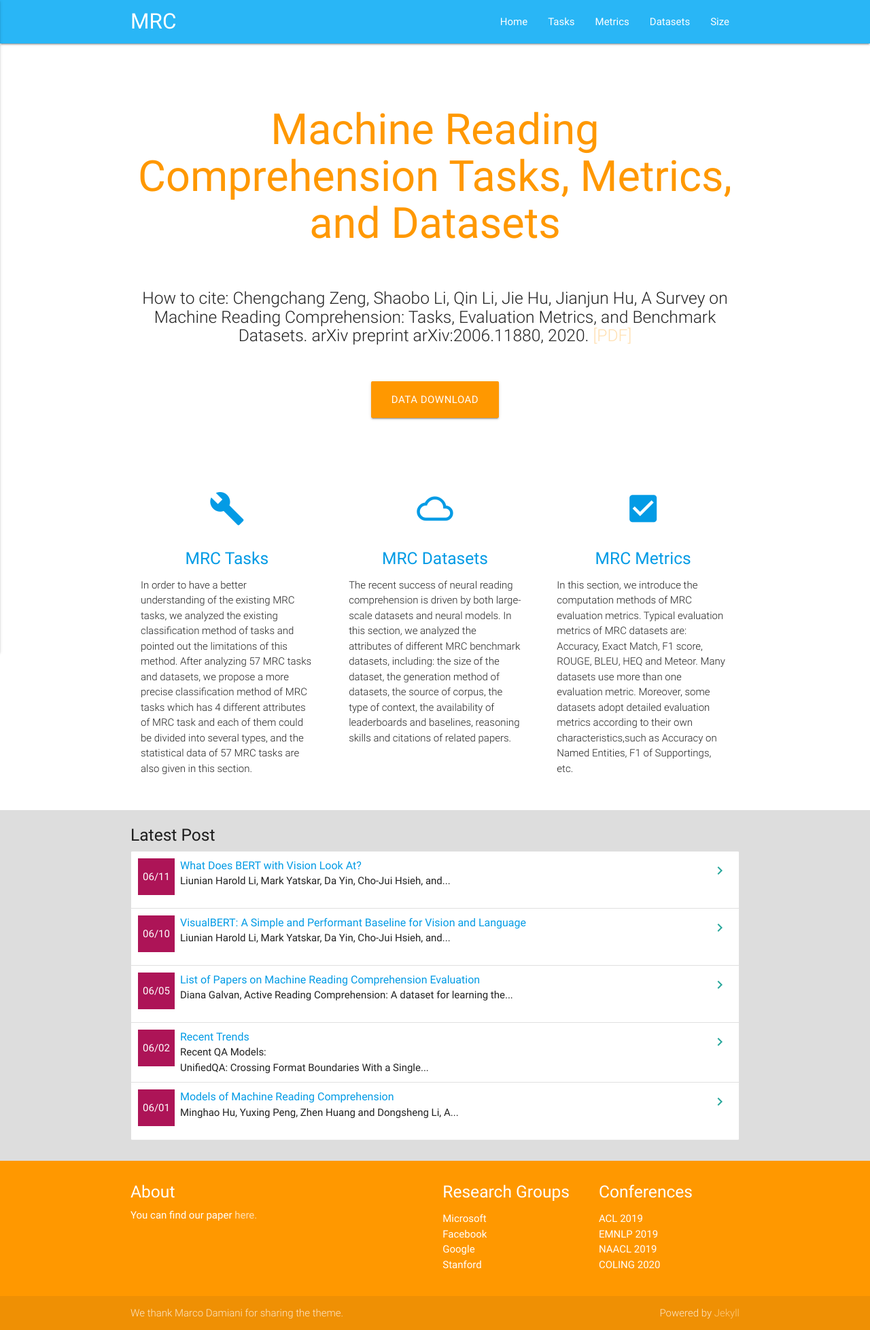
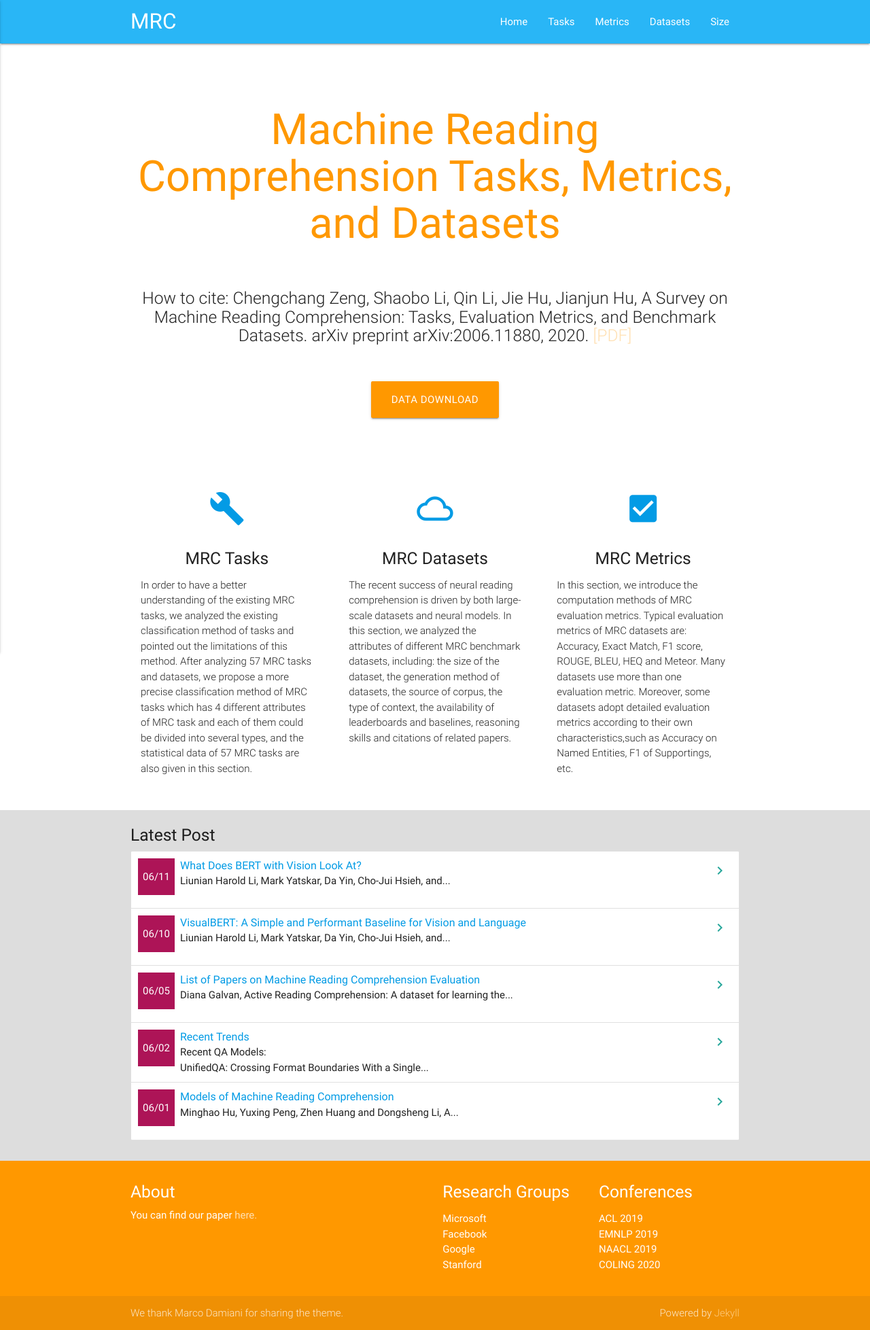
Before and after one commit to MRC-Datasets/MRC-Datasets.github.io, a Jekyll site: the page built from index.md, in a window 1280 px wide. Shown: the whole page at 68% size. Built offline with Jekyll 4.4.1, drawn with Linux system fonts in a browser that asks for light colours.

Commit message:
Update home.html

```diff
--- a/_layouts/home.html
+++ b/_layouts/home.html
@@ -27,7 +27,7 @@ layout: default
           <div class="icon-block">
 
             <h2 class="center light-blue-text"><a href="https://mrc-datasets.github.io/tasks/"><i class="material-icons" >build</i></a></h2>
-            <h5 class="center"><a href="https://mrc-datasets.github.io/metrics/">MRC Tasks</a></h5>
+            <h5 class="center">MRC Tasks</h5>
 
 						<p class="light">In order to have a better understanding of the existing MRC tasks, we analyzed the existing classification method of tasks and pointed out the limitations of this method. After analyzing 57 MRC tasks and datasets, we propose a more precise classification method of MRC tasks which has 4 different attributes of MRC task and each of them could be divided into several types, and the statistical data of 57 MRC tasks are also given in this section.</p>
           </div>
@@ -36,7 +36,7 @@ layout: default
         <div class="col s12 m4">
           <div class="icon-block">
             <h2 class="center light-blue-text"><a href="https://mrc-datasets.github.io/datasets/"><i class="material-icons">cloud_queue</i></a></h2>
-            <h5 class="center"><a href="https://mrc-datasets.github.io/datasets/">MRC Datasets</a></h5>
+            <h5 class="center">MRC Datasets</h5>
 
             <p class="light">The recent success of neural reading comprehension is driven by both large-scale datasets and neural models. In this section, we analyzed the attributes of different MRC benchmark datasets, including: the size of the dataset, the generation method of datasets, the source of corpus, the type of context, the availability of leaderboards and baselines, reasoning skills and citations of related papers. </p>
           </div>
@@ -45,7 +45,7 @@ layout: default
         <div class="col s12 m4">
           <div class="icon-block">
             <h2 class="center light-blue-text"><a href="https://mrc-datasets.github.io/metrics/"><i class="material-icons">check_box</i></a></h2>
-            <h5 class="center"><a href="https://mrc-datasets.github.io/metrics/">MRC Metrics</a></h5>
+            <h5 class="center">MRC Metrics</h5>
 
             <p class="light">In this section, we introduce the computation methods of MRC evaluation metrics. Typical evaluation metrics of MRC datasets are: Accuracy, Exact Match, F1 score, ROUGE, BLEU, HEQ and Meteor. Many datasets use more than one evaluation metric. Moreover, some datasets adopt detailed evaluation metrics according to their own characteristics,such as Accuracy on Named Entities, F1 of Supportings, etc. </p>
           </div>
```
